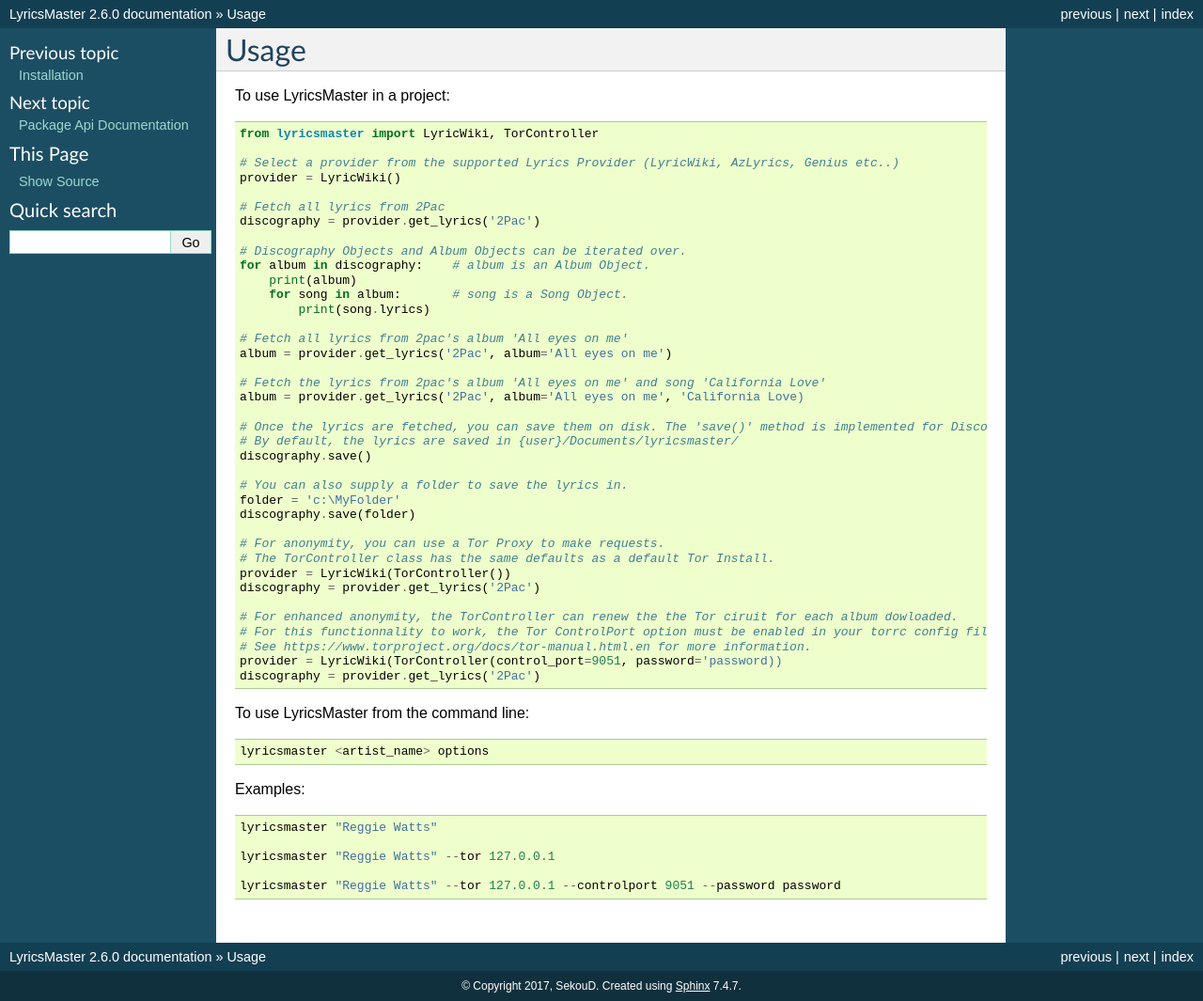
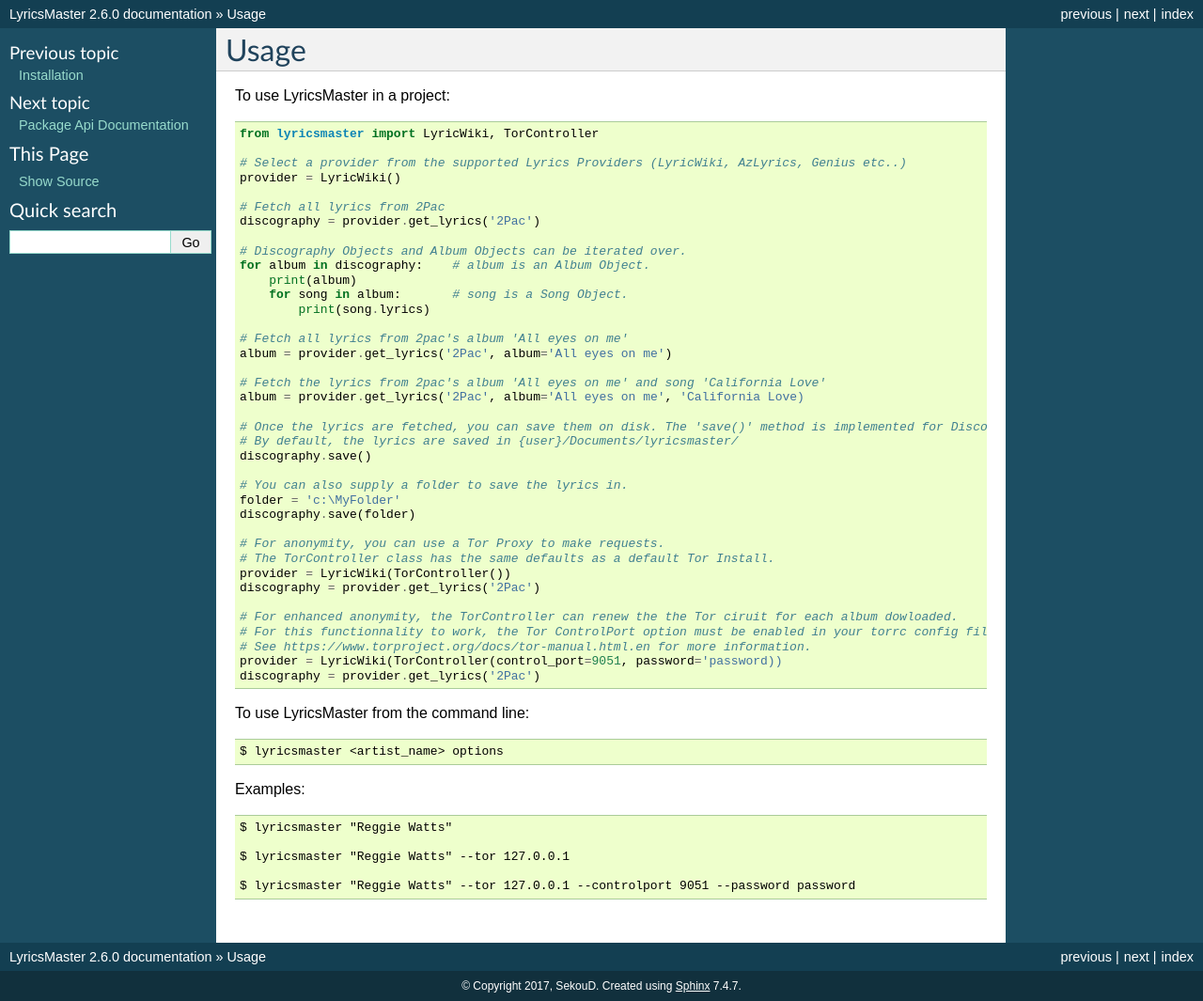
Before and after one commit to SekouD/lyricsmaster, a Sphinx documentation site: the page built from docs/usage.rst, in a window 1280 px wide. Shown: the whole page at 94% size. Built offline with Sphinx 7.4.7, drawn with Linux system fonts in a browser that asks for light colours.

Commit message:
tweaked usage examples.

```diff
--- a/docs/usage.rst
+++ b/docs/usage.rst
@@ -6,7 +6,7 @@
 
     from lyricsmaster import LyricWiki, TorController
 
-    # Select a provider from the supported Lyrics Provider (LyricWiki, AzLyrics, Genius etc..)
+    # Select a provider from the supported Lyrics Providers (LyricWiki, AzLyrics, Genius etc..)
     provider = LyricWiki()
 
     # Fetch all lyrics from 2Pac
@@ -47,12 +47,12 @@
 
 To use LyricsMaster from the command line::
 
-    lyricsmaster <artist_name> options
+    $ lyricsmaster <artist_name> options
 
 Examples::
 
-    lyricsmaster "Reggie Watts"
+    $ lyricsmaster "Reggie Watts"
 
-    lyricsmaster "Reggie Watts" --tor 127.0.0.1
+    $ lyricsmaster "Reggie Watts" --tor 127.0.0.1
 
-    lyricsmaster "Reggie Watts" --tor 127.0.0.1 --controlport 9051 --password password
+    $ lyricsmaster "Reggie Watts" --tor 127.0.0.1 --controlport 9051 --password password
```
